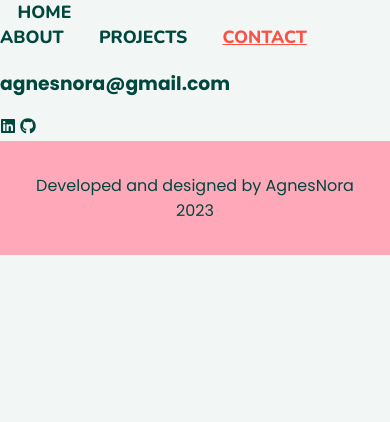
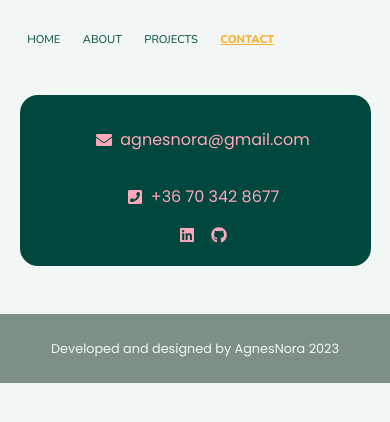
Before and after one commit to agnesnora/portfolio2023, a React (Vite) app: page /contact in a window 390 px wide. Shown: the top 422 px of the page. Built offline with nearby package versions, Linux system fonts and the light colour scheme; a web font is replaced by a local one; what miragejs would draw is missing.

Commit message:
styling mobile view

```diff
--- a/src/App.css
+++ b/src/App.css
@@ -7,7 +7,7 @@
   --secondary-bg-color: #faae2b;
   --tertiary-bg-color: #ffa8ba;
   --primary-text-color: #00473e;
-  --secondary-text-color: #475d5b;
+  --secondary-text-color: #7e8f83;
   --highlighted-text-color: #ffa8ba;
   --tertiary--text-color: #fa5246;
 }
@@ -23,29 +23,67 @@ body {
 }
 
 /*********** L A Y O U T  **************/
-
+nav {
+  display: flex;
+  /* flex-direction: column; */
+  margin: 2em 1em 1em 1em;
+}
 li {
   list-style-type: none;
 }
-.header {
-  display: flex;
-}
+
 footer {
-  background-color: var(--tertiary-bg-color);
+  background-color: var(--secondary-text-color);
   padding: 1em;
   text-align: center;
+  color: var(--primary-bg-color);
+  font-size: 0.8em;
 }
 .resume--container,
 .home--container {
-  padding: 2em;
+  padding: 1em;
 }
 
+.home--container {
+  /* background-color: var(--secondary-text-color); */
+  border: 1px red solid;
+  margin: 0 1.5em;
+}
+.techstack--list {
+  display: grid;
+  grid-template-columns: repeat(auto-fill, minmax(50px, 1fr));
+  gap: 0.5em;
+}
 ul {
   padding-left: 0;
 }
 li {
   display: inline-block;
   padding: 0.5em 1em;
+}
+.contact {
+  background-color: var(--primary-text-color);
+  width: 90vw;
+  margin: 3em auto;
+  padding: 1em;
+  text-align: center;
+  border-radius: 18px;
+}
+.contact--data {
+  display: flex;
+  align-items: center;
+  justify-content: center;
+}
+
+.contact--data > p {
+  margin-left: 0.5em;
+  color: var(--highlighted-text-color);
+}
+.contact > p,
+.social--icons {
+  display: inline-block;
+  margin-left: 1em;
+  color: var(--highlighted-text-color);
 }
 
 /***********  B U T T O N S & L I N K S  **************/
@@ -56,22 +94,28 @@ a {
   color: var(--primary-text-color);
   /* margin: 0 auto; */
   padding: 0;
+  display: inline-block;
 }
 
 .navbar--container > a {
   text-transform: uppercase;
-  font-weight: 700;
-  font-size: 1.1em;
+  font-weight: 400;
+  font-size: 0.7em;
+  font-family: "Nunito", sans-serif;
+  margin: 0 1em;
 }
+
 .profile--picture {
   border-radius: 50%;
   width: 10em;
   height: 10em;
 }
-
+a {
+  transition: 0.3s;
+}
 .button--link {
-  background-color: #475d5b;
-  color: var(--highlighted-text-color);
+  background-color: var(--secondary-bg-color);
+  color: var(--primary-text-color);
   font-weight: 500;
   /* display: inline-block; */
   padding: 0.5em 0.8em;
@@ -79,6 +123,7 @@ a {
   border-radius: 9px;
   align-self: center;
   font-size: 1em;
+  transition: 0.3s;
 }
 
 .button--link {
@@ -89,7 +134,14 @@ a {
   margin-top: 0;
   padding: 0.5em 0.8em;
   font-weight: 500;
+  color: var(--primary-text-color);
+}
+
+.back--link {
   color: var(--highlighted-text-color);
+  font-family: "Poppins", sans-serif;
+  font-size: 1em;
+  font-weight: 500;
 }
 
 /*********** P R O J E C T S  **************/
@@ -129,11 +181,24 @@ a {
   border-radius: 5px;
 }
 
-.navbar--container > a {
-  margin: 0 1em;
-}
 .react {
   background-color: #fa5246;
+}
+
+.javascript {
+  background-color: #faae2b;
+}
+
+.css {
+  background-color: #475d5b;
+}
+.html5 {
+  background-color: #ffa8ba;
+  color: #00473e;
+}
+.responsive {
+  background-color: #e7f0ed;
+  color: #00473e;
 }
 .project--tile {
   position: relative;
@@ -206,6 +271,8 @@ a {
 
 h1 {
   font-family: "Nunito", sans-serif;
+  color: #e7f0ed;
+  font-size: 1.5em;
 }
 
 .resume--about > h1 {
@@ -213,12 +280,9 @@ h1 {
 }
 
 .project--list--container > h3 {
-  font-family: "Indie Flower", cursive;
-  font-size: 1.2em;
-}
-
-.header > h1 {
-  font-family: "Nunito", sans-serif;
+  font-family: "Poppins", sans-serif;
+  font-size: 1em;
+  font-weight: 500;
 }
 
 .highlighted--text {
@@ -246,7 +310,8 @@ h1 {
 .resume--header {
   background-color: var(--primary-text-color);
   padding: 2em;
-  /* margin: 2em; */
+  margin: 0 auto;
+  text-align: center;
   color: var(--primary-bg-color);
   border-radius: 18px;
 }
@@ -267,52 +332,75 @@ button > a:hover,
 button:active,
 button > a:active,
 .button--link:active {
-  background-color: var(--secondary-bg-color);
-  color: var(--primary-text-color);
+  background-color: var(--secondary-text-color);
+  color: var(--highlighted-text-color);
 }
 .resume--footer {
   display: flex;
   justify-content: space-between;
 }
 
+.techstack--list > li {
+  padding-left: 0;
+}
+
 /*********** @ M E D I A  **************/
 @media (min-width: 570px) {
-  .header {
+  nav {
     display: flex;
+    flex-direction: row;
     align-items: center;
     justify-content: right;
-    padding: 3em;
-    /* background: rgb(250, 174, 43);
-    background: linear-gradient(
-      90deg,
-      rgba(250, 174, 43, 1) 0%,
-      rgba(250, 82, 70, 1) 74%
-    ); */
+    /* padding: 3em; */
   }
 
   .resume--header,
   .resume--main--container {
     display: flex;
+    text-align: left;
+    align-items: center;
   }
   .resume--footer {
     display: flex;
     justify-content: start;
   }
-  .home--container {
-    font-size: 2em;
-  }
-  .project--detail--container {
+  /* .home--container {
+    font-size: em;
+  } */
+  .project--detail {
     display: flex;
     align-items: start;
     justify-content: space-evenly;
+    align-items: start;
+    margin-bottom: 2em;
   }
 
   .project--detail--info {
-    margin: 1em;
+    margin: 0 0 0 1.5em;
     font-size: 0.8em;
-    width: 60%;
+    /* padding-top: 0; */
+    /* width: 80%; */
   }
 
+  .project--detail--info > p {
+    padding-top: 0;
+  }
+
+  .project--detail--img {
+    max-width: 70%;
+  }
+
+  .contact {
+    max-width: 50%;
+  }
+  .navbar--container > a {
+    font-weight: 600;
+    font-size: 1.1em;
+  }
+
+  .home--container {
+    background-color: var(--primary-bg-color);
+  }
   /* .project--tile {
     /* padding: 1em;
     display: grid;
@@ -327,9 +415,9 @@ button > a:active,
 /* .resume--about{
 
 } */
-.techstack--list {
+/* .techstack--list {
   display: flex;
-}
-.techstack--list li:first-of-type {
+} */
+/* .techstack--list li:first-of-type {
   padding-left: 0;
-}
+} */
--- a/src/components/Navbar.jsx
+++ b/src/components/Navbar.jsx
@@ -2,9 +2,9 @@ import { NavLink } from "react-router-dom";
 
 export default function NavBar() {
   const activeStyle = {
-    fontWeight: "bold",
+    fontWeight: "800",
     textDecoration: "underline",
-    color: "#fa5246",
+    color: "#faae2b",
   };
   return (
     <nav className="navbar--container">
--- a/src/pages/Contact.jsx
+++ b/src/pages/Contact.jsx
@@ -1,15 +1,31 @@
-import { FaLinkedin, FaGithub } from "react-icons/fa";
+import {
+  FaLinkedin,
+  FaGithub,
+  FaPhoneSquare,
+  FaEnvelope,
+} from "react-icons/fa";
 
 export default function Contact() {
   return (
     <div className="contact">
-      <h3>agnesnora@gmail.com</h3>
-      <div className="social--icons">
-        <a href="https://www.linkedin.com/in/agnes-nora-palasthy-b41ba378/">
+      <div className="contact--data">
+        <FaEnvelope className="social--icons" />
+        <p>agnesnora@gmail.com</p>
+      </div>
+      <div className="contact--data">
+        <FaPhoneSquare className="social--icons" />
+        <p>+36 70 342 8677</p>
+      </div>
+
+      <div>
+        <a
+          className="social--icons"
+          href="https://www.linkedin.com/in/agnes-nora-palasthy-b41ba378/"
+        >
           {" "}
           <FaLinkedin />
         </a>
-        <a href="https://github.com/agnesnora">
+        <a className="social--icons" href="https://github.com/agnesnora">
           {" "}
           <FaGithub />
         </a>
--- a/src/pages/ProjectsDetail.jsx
+++ b/src/pages/ProjectsDetail.jsx
@@ -1,19 +1,25 @@
-import { useParams } from "react-router-dom";
+import { useParams, Link } from "react-router-dom";
 import { useEffect, useState } from "react";
+import { FaArrowLeft } from "react-icons/fa";
 export default function ProjectDetail() {
   const params = useParams();
   const [project, setProject] = useState({});
+
   useEffect(() => {
     fetch(`/api/projects/${params.id}`)
       .then((res) => res.json())
       .then((data) => setProject(data.projects));
   }, [params.id]);
+
   return (
     <div className="project--detail--container">
+      <h2>{project.name}</h2>
+      <Link className="back--link" to="/projects">
+        <FaArrowLeft />
+        Back to projects
+      </Link>
       <div className="project--detail">
-        <h2>{project.name}</h2>
         <img className="project--detail--img" src={project.imageUrl} />
-      </div>
         <div className="project--detail--info">
           <p>{project.description}</p>
           <ul>
@@ -25,6 +31,9 @@ export default function ProjectDetail() {
                 ))
               : null}
           </ul>
+        </div>
+      </div>
+
       <div>
         <button className="button--link">
           <a href={project.live}>Live App</a>
@@ -34,6 +43,5 @@ export default function ProjectDetail() {
         </button>
       </div>
     </div>
-    </div>
   );
 }
--- a/src/pages/Resume.jsx
+++ b/src/pages/Resume.jsx
@@ -9,7 +9,11 @@ export default function Resume() {
           src="../src/ProfilePicturePalasthy small.png"
         />
         <div className="resume--about">
-          <h1>Hello there, I am Agnes.👋</h1>
+          <h1>
+            Hello there!
+            <br />I am Agnes.👋
+            <br />
+          </h1>
           <p>
             <span className="highlighted--text">Front-end developer</span> with
             a background in office furniture, design and sales. Strong
```
Also changed, not shown: src/main.jsx (+8 -14 lines), 1 other file (tests, documents, lock files or other folders). Lines whose indentation alone changed are shown as unchanged.
